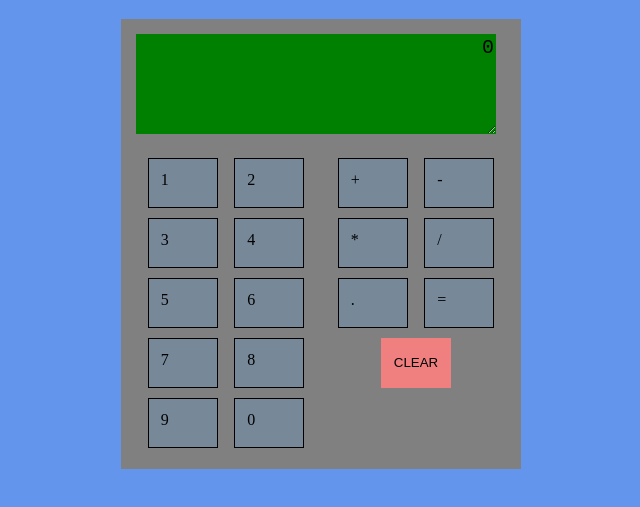
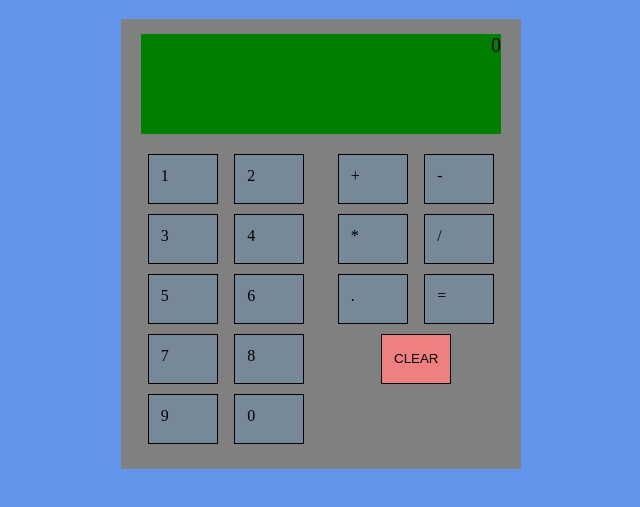
Before and after one commit to midhorner/Calculator, a plain HTML site: page index.html in a window 1280 px wide. Both pictures are taken after a click on the button "CLEAR". Shown: the part 61-568 px from the top of the page, without its empty margins (319-959 px from the left). Drawn offline with Linux system fonts and the light colour scheme.

Commit message:
clear button works, equals only works when operator and second number have been pressed--one calculation at a time. needs styling!

```diff
--- a/index.html
+++ b/index.html
@@ -10,7 +10,7 @@
   <body>
     <h1>Calculator</h1>
     <div id="calc-wrap">
-      <textarea id="display" disabled></textarea>
+      <div id="display" disabled></div>
       <div id="num-btns">
         <div class="num-btn" id="num1">1</div>
         <div class="num-btn" id="num2">2</div>
--- a/script.js
+++ b/script.js
@@ -3,6 +3,7 @@ const OPERATORS = [...document.querySelectorAll(".op-btn")];
 const EQUALS = document.querySelector("#equals");
 const DECIMAL = document.querySelector("#dec");
 const DISPLAY = document.querySelector("#display");
+const CLEAR = document.querySelector("#clear");
 
 var operationPerformed = false;
 var operatorPressed = false;
@@ -13,6 +14,8 @@ var operator = "";
 var decimal = "";
 var firstNum = 0;
 var secondNum = null;
+var finalNum = 0;
+var fixedFinalNum = 0;
 
 DISPLAY.innerHTML = 0;
 
@@ -22,7 +25,7 @@ function pushNumButton() {
       const { target } = event;
       operationPerformed = false;
       if (operatorPressed) {
-        DISPLAY.innerHTML += target.innerHTML;
+        DISPLAY.innerHTML = target.innerHTML;
         secondNum = DISPLAY.innerHTML;
         operatorPressed = false;
         console.log("second number: " + secondNum);
@@ -57,7 +60,7 @@ function pushOpButton() {
       if (!operatorPressed && !waitSecondNum) {
         operatorPressed = true;
         operator = target.innerHTML;
-        DISPLAY.innerHTML += operator;
+        DISPLAY.innerHTML = operator;
         console.log(operator);
         waitSecondNum = true;
         decimalPressed = false;
@@ -93,11 +96,9 @@ function decimalButton() {
 decimalButton();
 
 function equalsButton() {
-  var finalNum = 0;
   EQUALS.addEventListener("click", event => {
     const { target } = event;
-    var fixedFinalNum = "";
-    if (!operatorPressed) {
+    if (!operatorPressed && waitSecondNum) {
       if (operator == "+") {
         finalNum = parseFloat(firstNum) + parseFloat(secondNum);
       }
@@ -124,3 +125,24 @@ function equalsButton() {
   });
 }
 equalsButton();
+
+function clearButton() {
+  CLEAR.addEventListener("click", event => {
+    const { target } = event;
+    DISPLAY.innerHTML = 0;
+    operationPerformed = false;
+    operatorPressed = false;
+    decimalPressed = false;
+    waitSecondNum = false;
+    displayFilled = false;
+    operator = "";
+    decimal = "";
+    firstNum = 0;
+    secondNum = null;
+    finalNum = 0;
+    fixedFinalNum = 0;
+    console.log(firstNum);
+    console.log(fixedFinalNum);
+  });
+}
+clearButton();
--- a/style.css
+++ b/style.css
@@ -91,5 +91,5 @@ body h1 {
   padding: 12px;
   background-color: lightcoral;
   border: 1px solid black;
-  border-style: none;
+  outline: none;
 }
```
